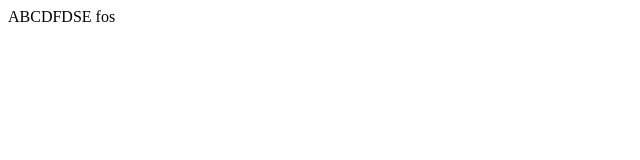
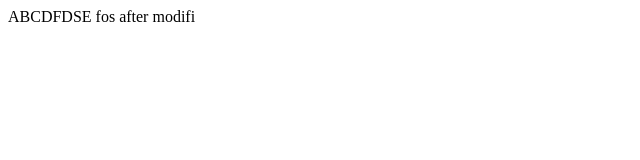
Before and after one commit to GCPDtang/resume, a plain HTML site: page index.html in a window 1280 px wide. Shown: the full height of the page, 0-640 px from the left. Drawn offline with Linux system fonts and the light colour scheme.

Commit message:
modify  index.html

```diff
--- a/index.html
+++ b/index.html
@@ -1,5 +1,5 @@
 <html>
   <body>
-  ABCDFDSE fos
+  ABCDFDSE fos  after  modifi
   </body>
 </html>
```
